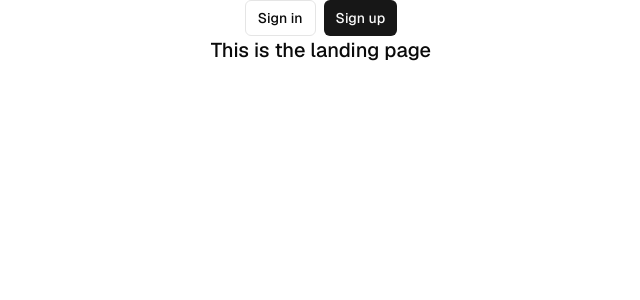
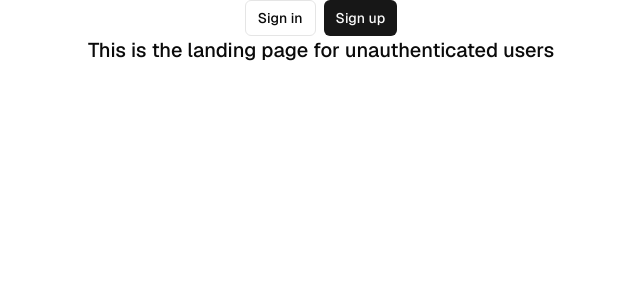
Before and after one commit to harvest7777/i-just-need-to-lock-in, a Next.js app: page / in a window 1280 px wide. Shown: the top 300 px of the page, without its empty margins (319-959 px from the left). Built offline with nearby package versions, Linux system fonts and the light colour scheme; no server answers.

Commit message:
landing page

```diff
--- a/app/page.tsx
+++ b/app/page.tsx
@@ -2,7 +2,7 @@ export default async function Index() {
   return (
     <>
       <main>
-        <h2 className="font-medium text-xl mb-4">This is the landing page</h2>
+        <h2 className="font-medium text-xl mb-4">This is the landing page for unauthenticated users</h2>
       </main>
     </>
   );
```
